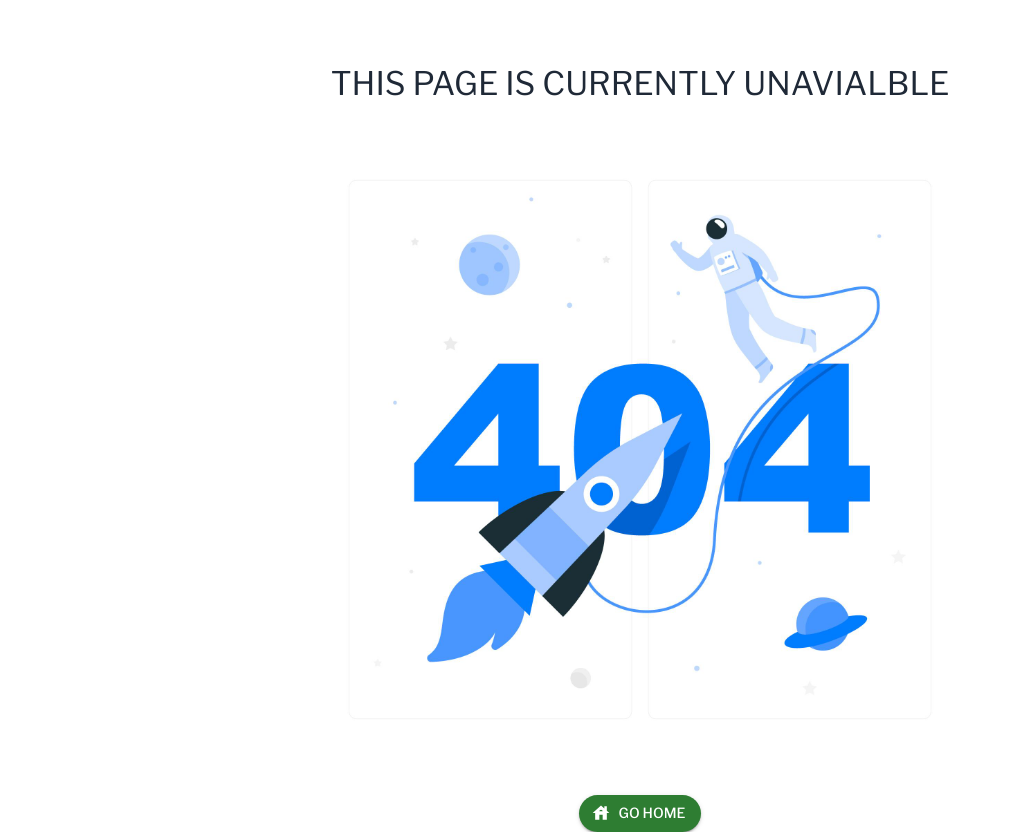
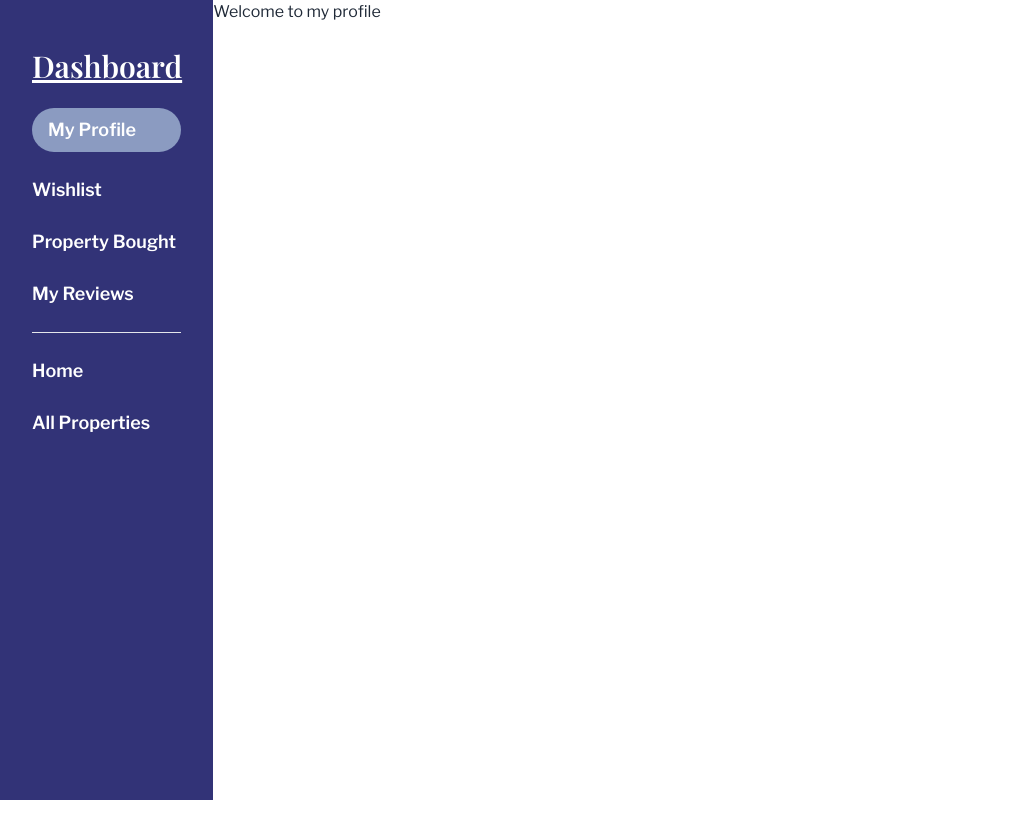
Before and after one commit to mashfikur/Echo-Estates-Real-Estate-Selling-Website, a React (Vite) app: page /dashboard/my-profile in a window 1280 px wide. Shown: the whole page, without its empty margins (0-1011 px from the left). After the commit the page ends 800 px from the top, so only its background shows below. Built offline with nearby package versions, Linux system fonts and the light colour scheme; no server answers.

Commit message:
dashboard routes created with active link styling

```diff
--- a/src/index.css
+++ b/src/index.css
@@ -51,6 +51,14 @@ body {
   padding: 0.5rem 1.5rem;
 }
 
+.sideLink {
+  color: white;
+  background-color: #8b9bc1;
+  padding: 0.5rem 1rem;
+  border-radius: 25px;
+  transition: 300ms ease-out;
+}
+
 .register-bg {
   background-image: url("../src/assets/images/register-bg.png");
   min-height: 100vh;
--- a/src/pages/Dashboard.jsx
+++ b/src/pages/Dashboard.jsx
@@ -15,8 +15,11 @@ const Dashboard = () => {
       </div>
 
       {/* smaller devices */}
-      <div className="md:hidden py-2 px-3 bg-main">
-        <ResponsiveBar></ResponsiveBar>
+      <div className="md:hidden">
+        <div className="py-2 px-3 bg-main">
+          <ResponsiveBar></ResponsiveBar>
+        </div>
+
         <Outlet></Outlet>
       </div>
     </div>
--- /dev/null
+++ b/src/pages/DefaultDashboard.jsx
@@ -0,0 +1,12 @@
+const DefaultDashboard = () => {
+  return (
+    <div>
+      <h3 className="font-playfair text-center text-5xl font-semibold">
+        {" "}
+        Welcome to Dashboard{" "}
+      </h3>
+    </div>
+  );
+};
+
+export default DefaultDashboard;
--- /dev/null
+++ b/src/pages/User/MyProfile.jsx
@@ -0,0 +1,9 @@
+const MyProfile = () => {
+  return (
+    <div>
+      <h3>Welcome to my profile</h3>
+    </div>
+  );
+};
+
+export default MyProfile;
--- /dev/null
+++ b/src/pages/User/Wishlist.jsx
@@ -0,0 +1,9 @@
+const Wishlist = () => {
+  return (
+    <div>
+      <h3>This is my wish list</h3>
+    </div>
+  );
+};
+
+export default Wishlist;
--- a/src/shared/ResponsiveBar.jsx
+++ b/src/shared/ResponsiveBar.jsx
@@ -4,12 +4,6 @@ import Drawer from "@mui/material/Drawer";
 import Button from "@mui/material/Button";
 import List from "@mui/material/List";
 import Divider from "@mui/material/Divider";
-import ListItem from "@mui/material/ListItem";
-import ListItemButton from "@mui/material/ListItemButton";
-import ListItemIcon from "@mui/material/ListItemIcon";
-import ListItemText from "@mui/material/ListItemText";
-import InboxIcon from "@mui/icons-material/MoveToInbox";
-import MailIcon from "@mui/icons-material/Mail";
 import MenuIcon from "@mui/icons-material/Menu";
 import { NavLink } from "react-router-dom";
 
@@ -39,26 +33,24 @@ export default function ResponsiveBar() {
       onClick={toggleDrawer(anchor, false)}
       onKeyDown={toggleDrawer(anchor, false)}
     >
-      <List>
-        {["Inbox", "Starred", "Send email", "Drafts"].map((text, index) => (
-          <ListItem key={text} disablePadding>
-            <ListItemButton>
-              <ListItemIcon>
-                {index % 2 === 0 ? <InboxIcon /> : <MailIcon />}
-              </ListItemIcon>
-              <ListItemText primary={text} />
-            </ListItemButton>
-          </ListItem>
-        ))}
+      <div className="mt-10 mb-4 px-10 ">
+        <List className="flex flex-col space-y-5  ">
+          <NavLink to="/dashboard">My Profile</NavLink>
+          <NavLink to="/dashboard/wishlist">Wishlist</NavLink>
+          <NavLink>Property Bought</NavLink>
+          <NavLink>My Reviews</NavLink>
         </List>
+      </div>
       <Divider />
-      <List className="flex flex-col items-center ">
+      <div className=" px-10 ">
+        <List className="flex flex-col   space-y-5  ">
           <NavLink to="/" className={"mt-5"}>
             Home
           </NavLink>
           <NavLink to="/all-properties">All Properties</NavLink>
           <NavLink to="/dashboard">Logout</NavLink>
         </List>
+      </div>
     </Box>
   );
 
--- a/src/shared/Sidebar.jsx
+++ b/src/shared/Sidebar.jsx
@@ -4,12 +4,36 @@ const Sidebar = () => {
   return (
     <div className="bg-[#323377] text-white text-lg min-h-screen">
       <div className="flex flex-col px-8 py-12 space-y-6 font-semibold">
-        <NavLink>My Profile</NavLink>
-        <NavLink>Wishlist</NavLink>
-        <NavLink>Property Bought</NavLink>
-        <NavLink>My Reviews</NavLink>
+        <NavLink to="/dashboard">
+          <h3 className="text-3xl font-playfair underline">Dashboard</h3>
+        </NavLink>
+        <NavLink
+          className={({ isActive }) => (isActive ? "sideLink" : "")}
+          to="/dashboard/my-profile"
+        >
+          My Profile
+        </NavLink>
+        <NavLink
+          className={({ isActive }) => (isActive ? "sideLink" : "")}
+          to="/dashboard/wishlist"
+        >
+          Wishlist
+        </NavLink>
+        <NavLink
+          className={({ isActive }) => (isActive ? "sideLink" : "")}
+          to="/dashboard/propeties-bought"
+        >
+          Property Bought
+        </NavLink>
+        <NavLink
+          className={({ isActive }) => (isActive ? "sideLink" : "")}
+          to="/dashboard/my-reviews"
+        >
+          My Reviews
+        </NavLink>
+        <hr />
         <NavLink to="/">Home</NavLink>
-        <NavLink>All Properties</NavLink>
+        <NavLink to="/all-propeties">All Properties</NavLink>
       </div>
     </div>
   );
```
Also changed, not shown: src/routes/router.jsx (+17 -1 lines). Lines whose indentation alone changed are shown as unchanged.
